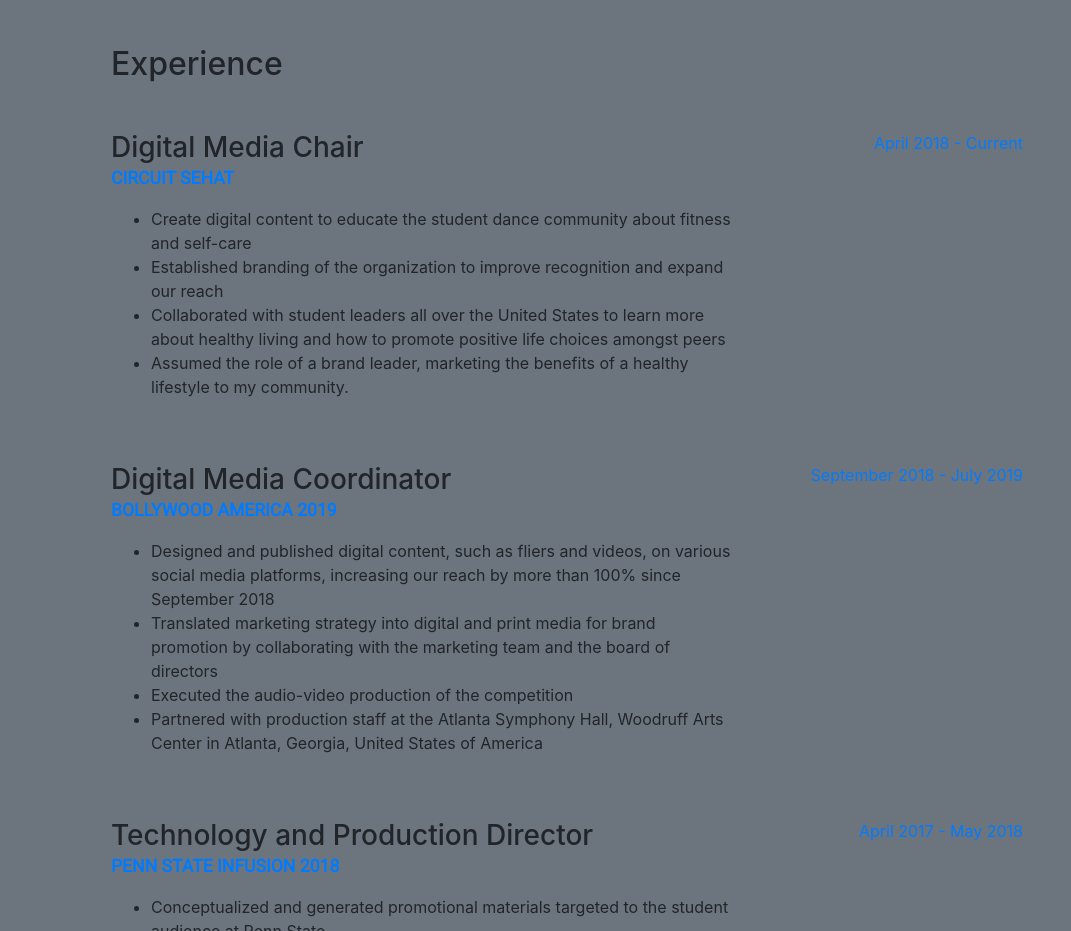
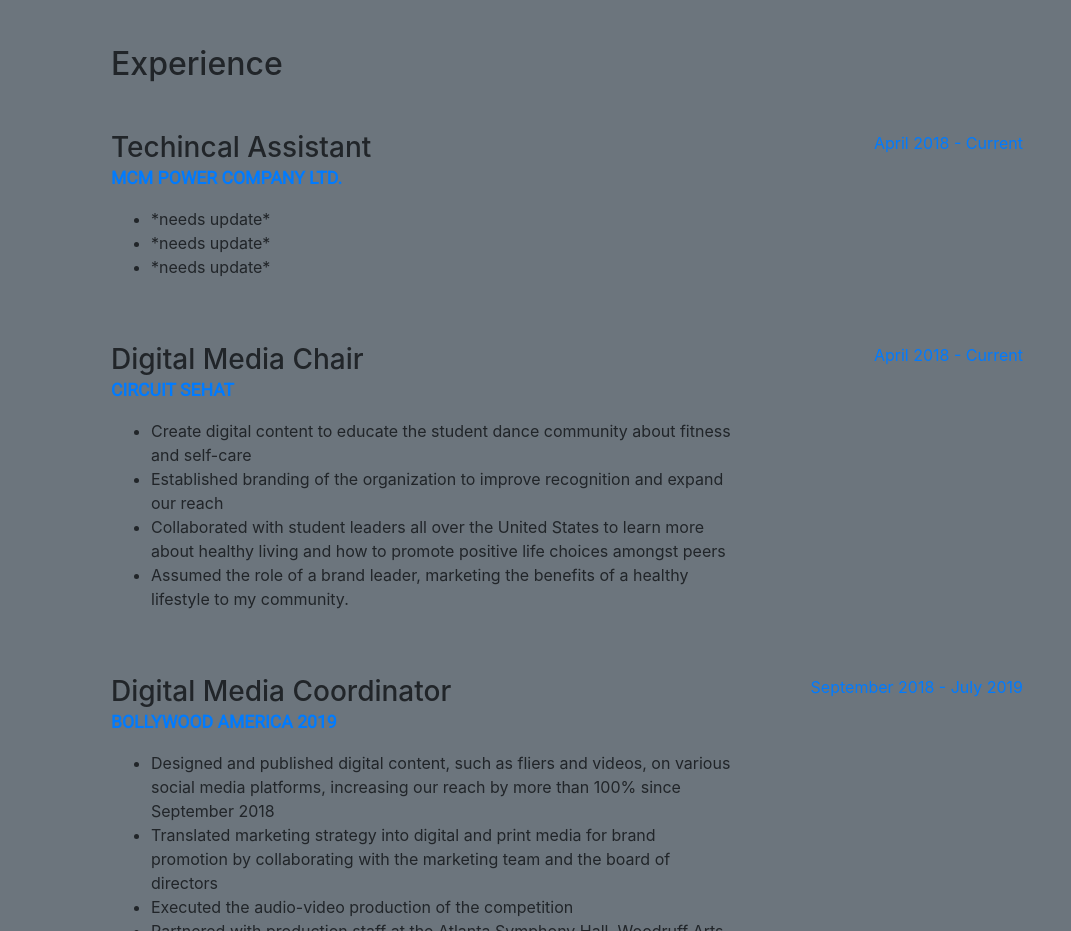
Before and after one commit to tybiswal/resume-page, a website with bundled scripts: page index.html in a window 1280 px wide. Shown: the part 804-1735 px from the top of the page, without its empty margins (209-1280 px from the left). Built offline with nearby package versions, Linux system fonts and the light colour scheme; a web font is replaced by a local one.

Commit message:
Added Experience
new experience added lines,
need to add more details

```diff
--- a/index.html
+++ b/index.html
@@ -96,6 +96,21 @@
         <h2 class="mb-5">Experience</h2>
 
         <!-- Experience Block -->
+        <div class="resume-item d-flex flex-column flex-md-row justify-content-between mb-5">
+          <div class="resume-content">
+            <h3 class="mb-0">Techincal Assistant</h3>
+            <div class="subheading mb-3"><a href="http://www.mcmpacific.com">MCM Power Company Ltd.</a></div>
+              <ul>
+                <li>*needs update*</li>
+                <li>*needs update*</li>
+                <li>*needs update*</li>
+              </ul>
+          </div>
+          <div class="resume-date text-md-right">
+            <span class="text-primary">April 2018 - Current</span>
+          </div>
+        </div>
+
         <div class="resume-item d-flex flex-column flex-md-row justify-content-between mb-5">
           <div class="resume-content">
             <h3 class="mb-0">Digital Media Chair</h3>
```
